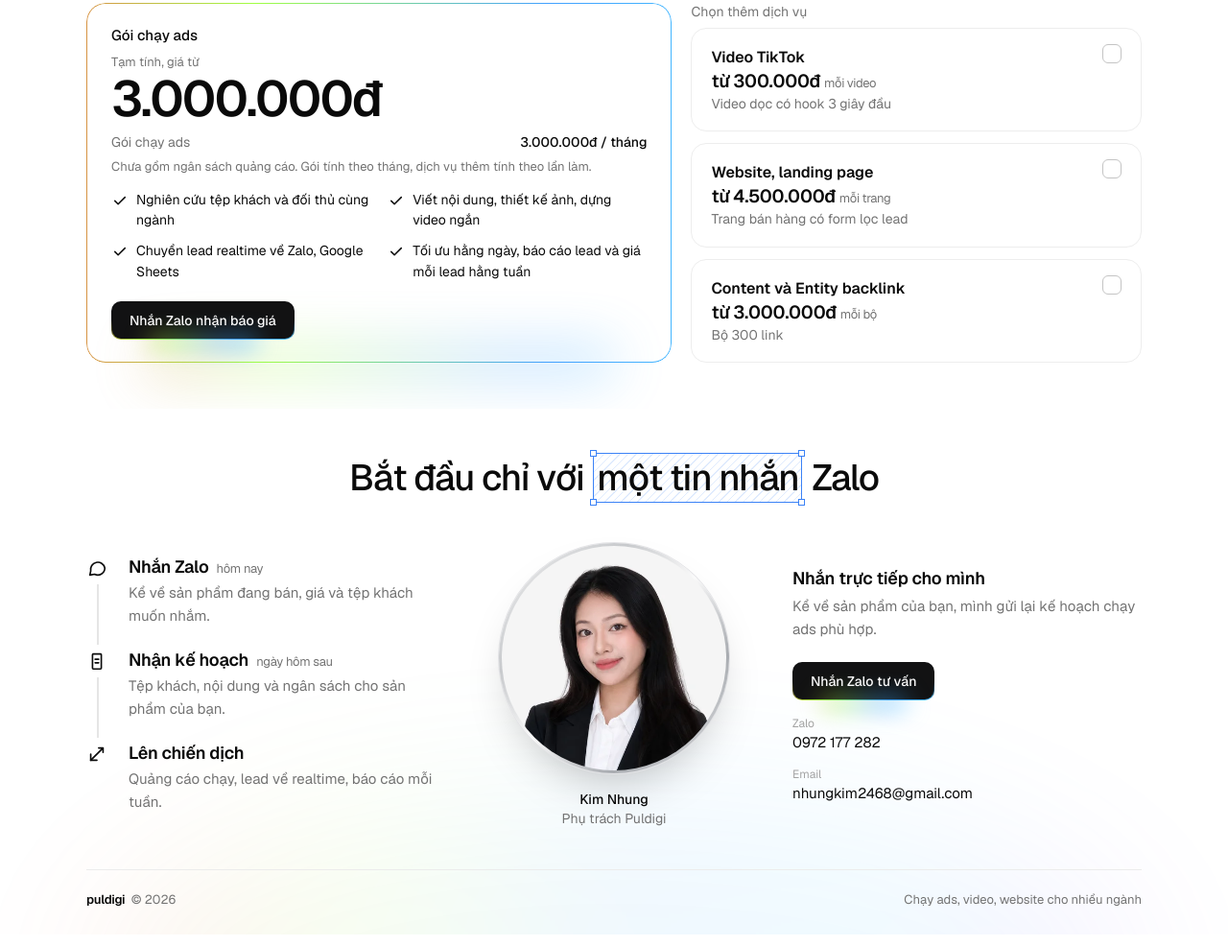
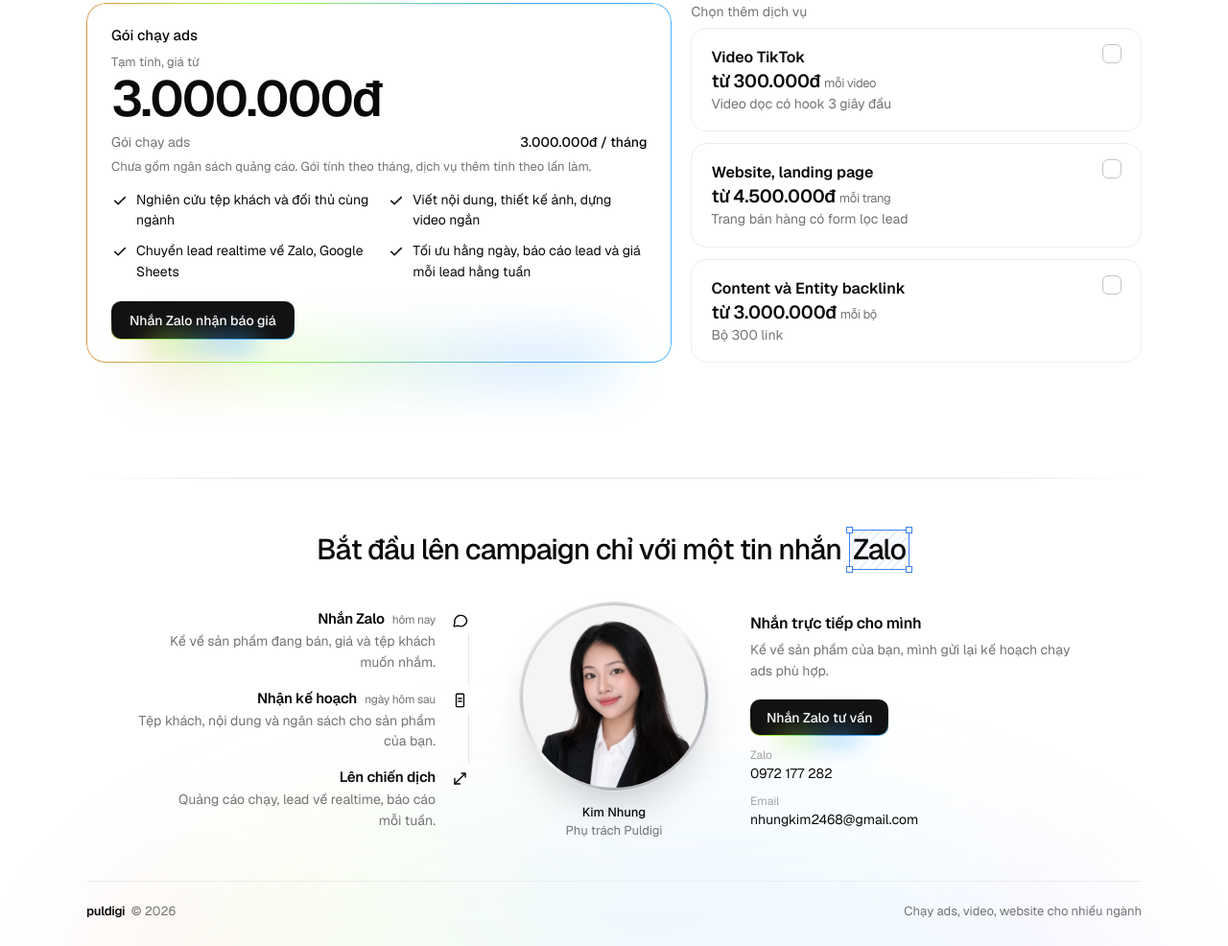
Before and after one commit to kimnhung2468/puldigi, a plain HTML site: page index.html in a window 1280 px wide. Shown: the part 3231-4217 px from the top of the page at 96% size. Drawn offline with nearby package versions, Linux system fonts and the light colour scheme.

Commit message:
Footer: tách khỏi Bảng giá, gọn hơn, chữ ôm sát ảnh, tiêu đề mới
- Tăng khoảng cách và thêm đường kẻ mờ phía trên footer
- Thu nhỏ chữ, ảnh, nút; 3 bước căn phải, liên hệ căn trái quanh ảnh
- Tiêu đề: Bắt đầu lên campaign chỉ với một tin nhắn Zalo

Co-Authored-By: Claude Opus 5.5 <noreply@anthropic.com>

```diff
--- a/index.html
+++ b/index.html
@@ -671,6 +671,47 @@ body.peeking #s-mo-dau .scroll-cue{animation:cueSoft 2.8s ease-in-out infinite!i
 body:not(.peeking) #s-mo-dau .scroll-cue{opacity:0;pointer-events:none;animation:none!important}
 #s-noi-lo{transition:box-shadow .6s}
 body:not(.peeking) #s-noi-lo{box-shadow:none!important}
+
+/* tách footer khỏi phần Bảng giá (Nhung yêu cầu 18/11) */
+#s-footer footer{padding-top:104px!important}
+#s-footer .fwrap::before{content:"";position:absolute;left:50%;top:-56px;transform:translateX(-50%);width:min(1100px,100%);height:1px;background:linear-gradient(90deg,transparent,#e4e4e7 15%,#e4e4e7 85%,transparent)}
+#s-bang-gia section{padding-bottom:72px!important}
+@media (max-width:860px){#s-footer footer{padding-top:72px!important}#s-footer .fwrap::before{top:-36px}}
+
+/* footer nhỏ gọn lại (Nhung yêu cầu 18/11) */
+#s-footer h2{font-size:clamp(24px,2.6vw,30px)!important}
+#s-footer .f3{grid-template-columns:1fr 220px 1fr;gap:48px;margin-top:36px}
+#s-footer .portrait{width:196px!important;height:196px!important}
+#s-footer .who{margin-top:14px;font-size:13px}
+#s-footer .vrow{padding-bottom:16px}
+#s-footer .vrow h3{font-size:15px}
+#s-footer .vrow h3>span{font-size:12px}
+#s-footer .vrow p{font-size:14px;line-height:1.55}
+#s-footer .vic{width:19px;height:19px}
+#s-footer .vrow:not(:last-child)::before{top:26px}
+#s-footer .fr-h{font-size:16px}
+#s-footer .fr-t{font-size:14px}
+#s-footer p{text-wrap:pretty}
+#s-footer .contact{margin-top:18px;gap:12px}
+#s-footer .contact a.plain{font-size:14px}
+#s-footer .btn{height:38px!important;padding:0 16px!important;font-size:14px!important}
+@media (max-width:860px){#s-footer .portrait{width:170px!important;height:170px!important}}
+
+/* footer: 2 bên ôm sát ảnh - trái căn phải, phải căn trái (Nhung phác 18/11) */
+#s-footer .f3{grid-template-columns:1fr auto 1fr!important;gap:44px!important}
+#s-footer .fleft{justify-self:end;width:100%;max-width:360px}
+#s-footer .fright{justify-self:start;width:100%;max-width:360px}
+#s-footer .fleft .vrow{grid-template-columns:28px 1fr;direction:rtl}
+#s-footer .fleft .vrow>div{direction:ltr;text-align:right}
+#s-footer .fleft .vrow:not(:last-child)::before{left:auto;right:9px}
+#s-footer .fleft .vic{justify-self:end}
+@media (max-width:860px){
+  #s-footer .f3{grid-template-columns:1fr!important}
+  #s-footer .fleft,#s-footer .fright{justify-self:stretch;max-width:none}
+  #s-footer .fleft .vrow{grid-template-columns:28px 1fr;direction:ltr}
+  #s-footer .fleft .vrow>div{text-align:left}
+  #s-footer .fleft .vrow:not(:last-child)::before{right:auto;left:9px}
+}
 /* Nối giữa các phần kiểu C (Nhung chọn 18/11): bỏ đường kẻ, nền xen kẽ trắng / xám rất nhạt chuyển mềm */
 body>div>section{border-top:0!important}
 #s-footer footer{border-top:0!important}
@@ -855,7 +896,7 @@ html{scroll-padding-top:72px}
 <div id="s-footer">
 <footer>
   <div class="fwrap">
-    <div class="fhead"><h2>Bắt đầu chỉ với <span class="sel"><i></i><i></i><i></i><i></i><span>một tin nhắn</span></span> Zalo</h2></div>
+    <div class="fhead"><h2>Bắt đầu lên campaign chỉ với một tin nhắn <span class="sel"><i></i><i></i><i></i><i></i><span>Zalo</span></span></h2></div>
     <div class="f3">
       <div class="fcol fleft">
         <div class="vsteps">
```
